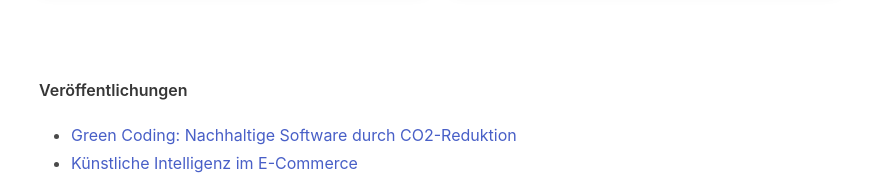
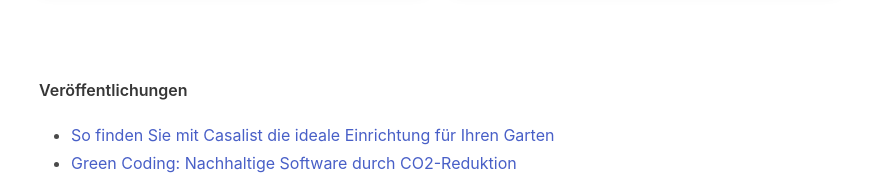
Before and after one commit to casalist/ernstmunsch.de, a website: page index.html in a window 1280 px wide. Shown: the part 630-805 px from the top of the page, without its empty margins (201-1078 px from the left). Drawn offline with Linux system fonts and the light colour scheme.

Commit message:
Add new presseportal publication

```diff
--- a/index.html
+++ b/index.html
@@ -127,6 +127,7 @@
 
             <div class="content">
                 <ul>
+                    <li><a href="https://www.presseportal.de/pm/164270/5472528" target="_blank" rel="nofollow" title="So finden Sie mit Casalist die ideale Einrichtung für Ihren Garten">So finden Sie mit Casalist die ideale Einrichtung für Ihren Garten</a></li>
                     <li><a href="https://www.presseportal.de/pm/164270/5400500" target="_blank" rel="nofollow" title="Green Coding: Nachhaltige Software durch CO2-Reduktion">Green Coding: Nachhaltige Software durch CO2-Reduktion</a></li>
                     <li><a href="https://www.presseportal.de/pm/164270/5332810" target="_blank" rel="nofollow" title="Künstliche Intelligenz im E-Commerce">Künstliche Intelligenz im E-Commerce</a></li>
                     <li><a href="https://www.presseportal.de/pm/164270/5271037" target="_blank" rel="nofollow" title="Preissteigerungen in der Möbelbranche belasten Verbraucher zunehmend">Preissteigerungen in der Möbelbranche belasten Verbraucher zunehmend</a></li>
```
Also changed, not shown: package.json (added, +24 -0 lines), img/devin.jpg (added), img/jermaine.jpg (added), 3 other files.
